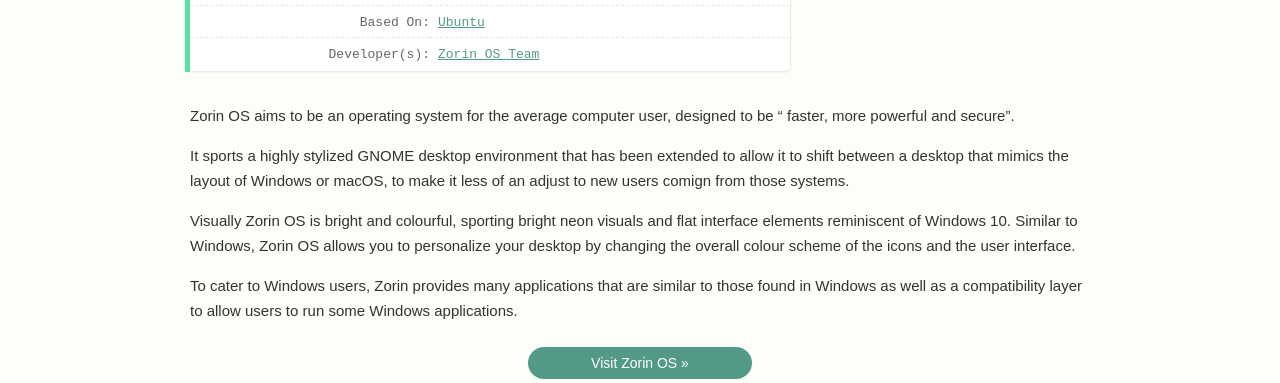
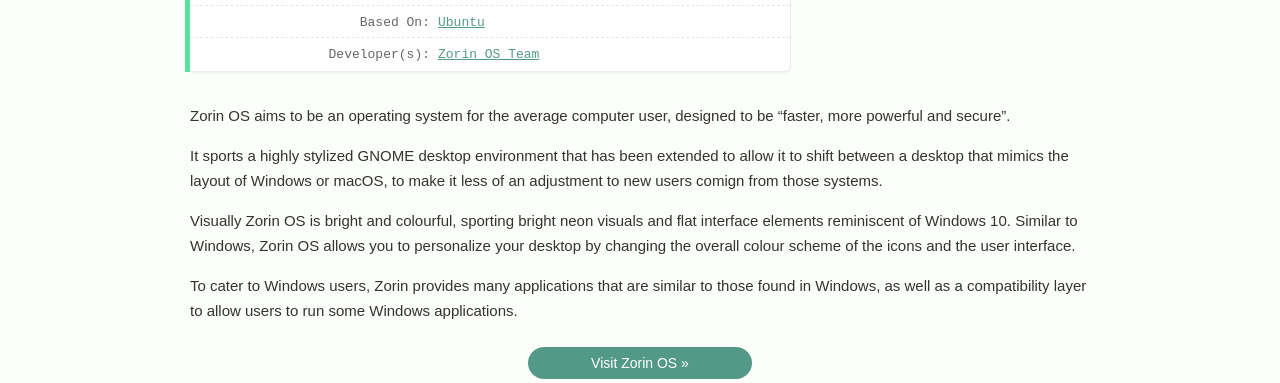
Before and after one commit to think-privacy/TryLinux, a Jekyll site: the page built from _posts/2020-05-28-zorin-os.md, in a window 1280 px wide. Shown: the part 1135-1518 px from the top of the page. Built offline with Jekyll 4.4.1, drawn with Linux system fonts in a browser that asks for light colours.

Commit message:
Small text fixes.
Remove an unneeded space, "adjust"-> "adjustment", add a missing comma.

```diff
--- a/_posts/2019-06-07-zorin-os.md
+++ b/_posts/2020-05-28-zorin-os.md
@@ -21,10 +21,10 @@ notes:
       url: https://zorinos.com/about/
 ---
 
-Zorin OS aims to be an operating system for the average computer user, designed to be " faster, more powerful and secure".
+Zorin OS aims to be an operating system for the average computer user, designed to be "faster, more powerful and secure".
 
-It sports a highly stylized GNOME desktop environment that has been extended to allow it to shift between a desktop that mimics the layout of Windows or macOS, to make it less of an adjust to new users comign from those systems.
+It sports a highly stylized GNOME desktop environment that has been extended to allow it to shift between a desktop that mimics the layout of Windows or macOS, to make it less of an adjustment to new users comign from those systems.
 
 Visually Zorin OS is bright and colourful, sporting bright neon visuals and flat interface elements reminiscent of Windows 10. Similar to Windows, Zorin OS allows you to personalize your desktop by changing the overall colour scheme of the icons and the user interface.
 
-To cater to Windows users, Zorin provides many applications that are similar to those found in Windows as well as a compatibility layer to allow users to run some Windows applications.
+To cater to Windows users, Zorin provides many applications that are similar to those found in Windows, as well as a compatibility layer to allow users to run some Windows applications.
```
Also changed, not shown: other parts of _posts/2020-05-28-zorin-os.md (+2 -2 lines).
